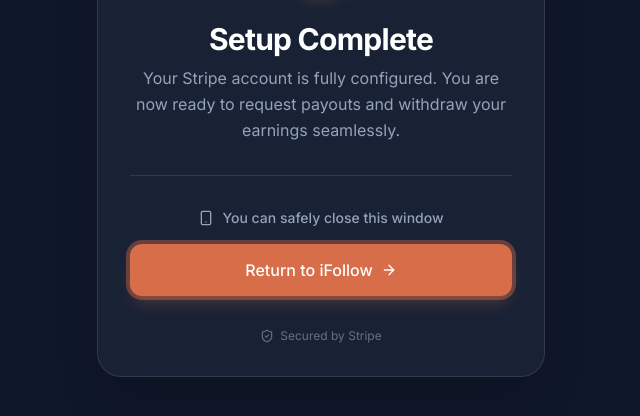
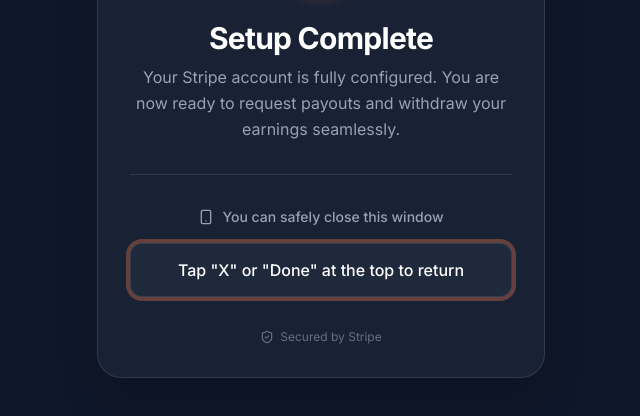
Before and after one commit to jasmeetchawla-debug/success, a plain HTML site: page index.html in a window 1280 px wide. Both pictures are taken after a click on the button "Return to iFollow". Shown: the part 270-686 px from the top of the page, without its empty margins (319-959 px from the left). Drawn offline with nearby package versions, Linux system fonts and the light colour scheme.

Commit message:
Refactor close button and add tryClose function
Updated the close button functionality to use tryClose() for better browser compatibility.

```diff
--- a/index.html
+++ b/index.html
@@ -89,8 +89,8 @@
                 <i data-lucide="smartphone" class="w-4 h-4"></i>
                 You can safely close this window
             </p>
-            <button onclick="window.close()" class="w-full py-3.5 px-6 bg-brand hover:bg-brandHover focus:ring-4 focus:ring-brand/40 text-white font-medium rounded-xl transition-all duration-300 cursor-pointer flex items-center justify-center gap-2 shadow-lg shadow-brand/25 hover:shadow-brand/40 hover:-translate-y-0.5">
-                Return to iFollow
+            <button id="close-btn" onclick="tryClose()" class="w-full py-3.5 px-6 bg-brand hover:bg-brandHover focus:ring-4 focus:ring-brand/40 text-white font-medium rounded-xl transition-all duration-300 cursor-pointer flex items-center justify-center gap-2 shadow-lg shadow-brand/25 hover:shadow-brand/40 hover:-translate-y-0.5">
+                <span>Return to iFollow</span>
                 <i data-lucide="arrow-right" class="w-4 h-4"></i>
             </button>
         </div>
@@ -104,6 +104,18 @@
 
     <script>
         lucide.createIcons();
+        function tryClose() {
+            // Hack to bypass some browser restrictions
+            window.open('', '_self', '');
+            window.close();
+            // If it's still open after 300ms, the browser blocked it. Tell them what to do natively.
+            setTimeout(() => {
+                const btn = document.getElementById('close-btn');
+                btn.innerHTML = '<span>Tap "X" or "Done" at the top to return</span>';
+                btn.classList.add('bg-surface', 'border', 'border-white/10');
+                btn.classList.remove('bg-brand', 'shadow-lg');
+            }, 300);
+        }
     </script>
 </body>
 </html>
```
